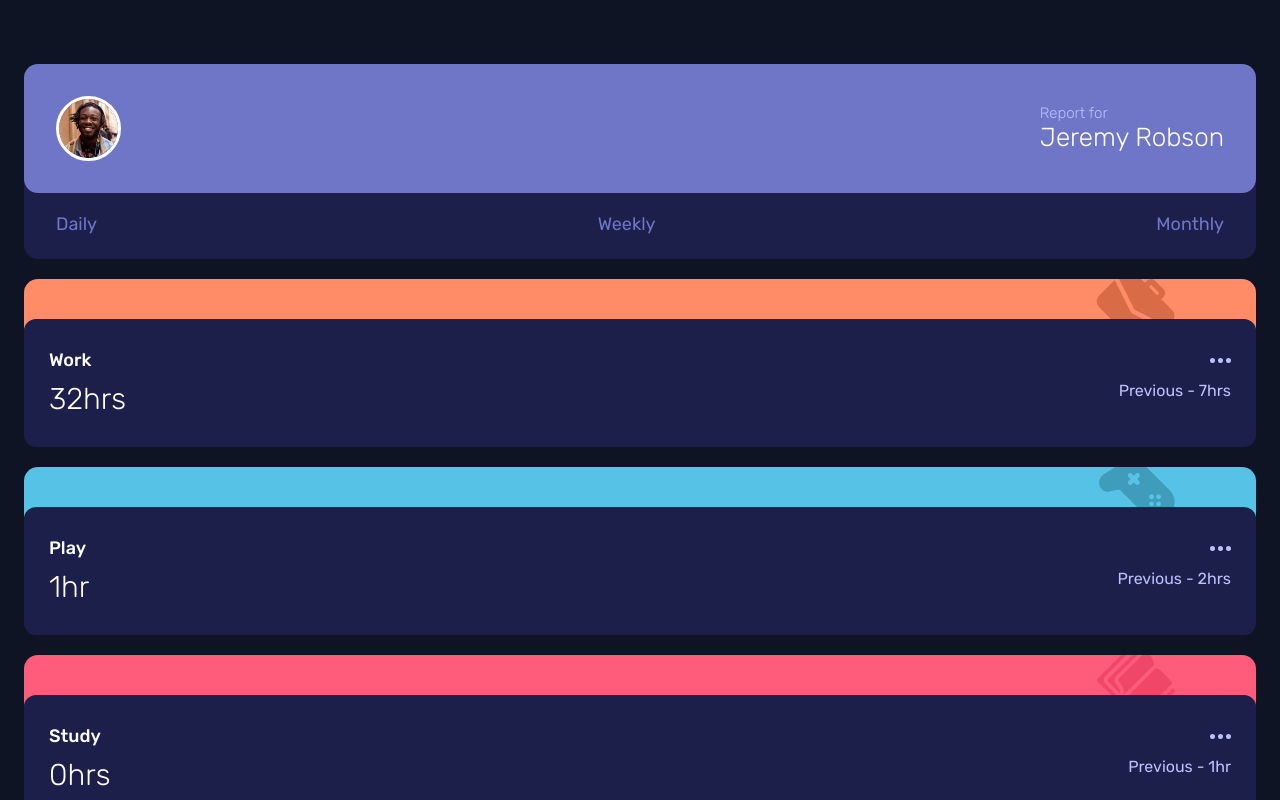
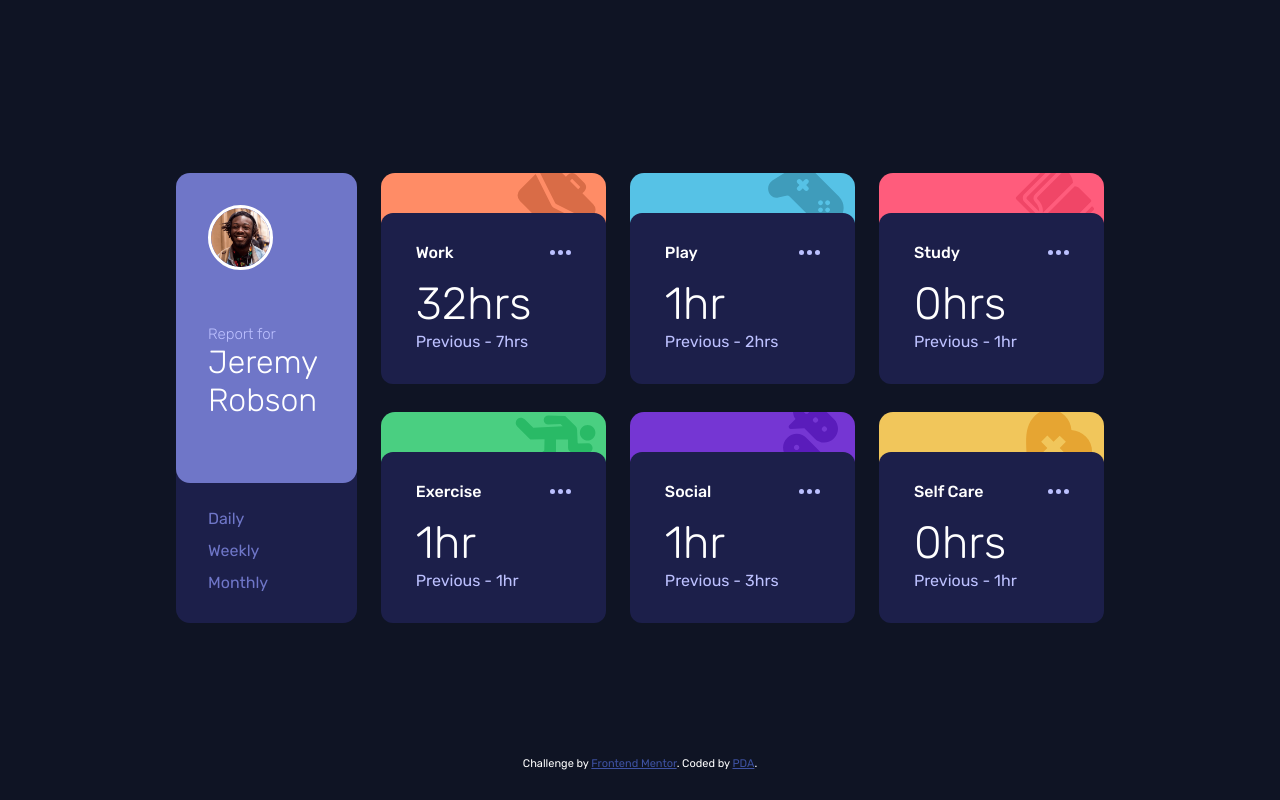
Before and after one commit to misspee007/time_tracking_dashboard, a plain HTML site: page index.html in a window 1280 px wide. Shown: the top 800 px of the page. Drawn offline with Linux system fonts and the light colour scheme.

Commit message:
initial styling for tablet and desktop views

```diff
--- a/style.css
+++ b/style.css
@@ -28,15 +28,8 @@ body {
   background: var(--very-dark-blue);
   color: #ffffff;
   font-family: "Rubik", sans-serif;
-  padding: 4rem 1.5rem 1rem 1.5rem;
+  padding: 5rem 1.5rem 1rem 1.5rem;
 
-}
-
-.wrapper {
-}
-
-header {
-  /* max-width: 345px; */
 }
 
 .header-top {
@@ -156,8 +149,112 @@ main .card-top {
 .attribution {
   font-size: 11px;
   text-align: center;
-  margin-top: 1rem;
+  margin-top: 2rem;
 }
 .attribution a {
   color: hsl(228, 45%, 44%);
 }
+
+
+/* Tablet */
+@media  only screen and (min-width: 768px){
+  body {
+  padding: 8rem 5rem 2rem 5rem;
+  }
+
+  main {
+    display: grid;
+    grid-template-columns: 1fr 1fr;
+    column-gap: 1.5rem;
+    row-gap: 0.5rem;
+  }
+
+  header {
+    margin-bottom: 1rem;
+  }
+  .header-top {
+    justify-content:flex-start;
+  }
+  .header-top .title {
+    margin-left: 2rem;
+  }
+
+  .attribution {
+    margin-top: 5rem;
+  }
+}
+
+
+/* Desktop */
+@media only screen and (min-width: 1280px) {
+  body {
+    padding: 0;
+    display: flex;
+    flex-direction: column;
+    height: 100vh;
+    align-items: center;
+    justify-content: center;
+    position: relative;
+  }
+
+  .wrapper {
+    display: grid;
+    grid-template-columns: 1fr 4fr;
+    column-gap: 1.5rem;
+    max-width: 80%;
+    padding: 1rem 3rem 0 3rem;
+  }
+
+  main {
+    grid-template-columns: 1fr 1fr 1fr;
+  }
+
+  header {
+    display: flex;
+    flex-direction: column;
+    margin: 0;
+  }
+  .header-top {
+    flex-direction: column;
+    align-items: flex-start;
+    flex-grow: 3;
+    justify-content: space-between;
+  }
+  .header-top .title {
+    margin: 0 0 2rem 0;
+  }
+  .title > :last-child {
+    font-size: 32px;
+  }
+
+  .card-content {
+    padding: 30px 35px;
+  }
+  .content-top {
+    margin-bottom: 15px;
+  }
+
+  .card-desc {
+    flex-direction: column;
+  }
+  .card-desc .present {
+    font-size: 45px;
+  }
+  .card-desc .past {
+    line-height: 1.5rem;
+  }
+
+  .header-bottom {
+    flex-direction: column;
+    line-height: 2rem;
+  }
+  .header-bottom h2, .card-content h3 {
+    font-size: 16px;
+  }
+
+  .attribution {
+    position: absolute;
+    bottom: 30px;
+    margin: 0;
+  }
+}
```
